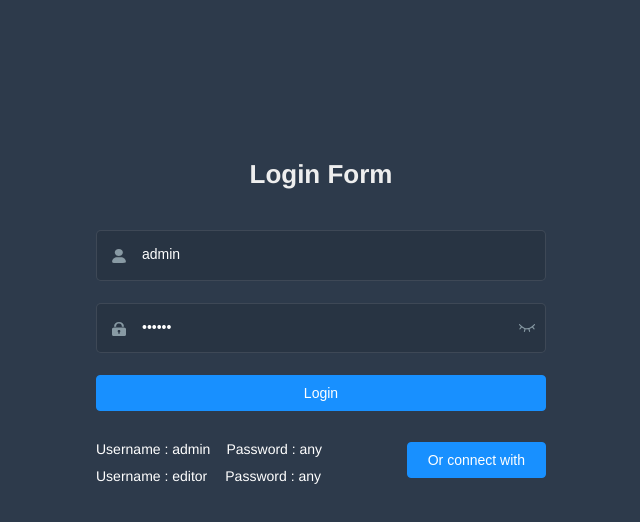
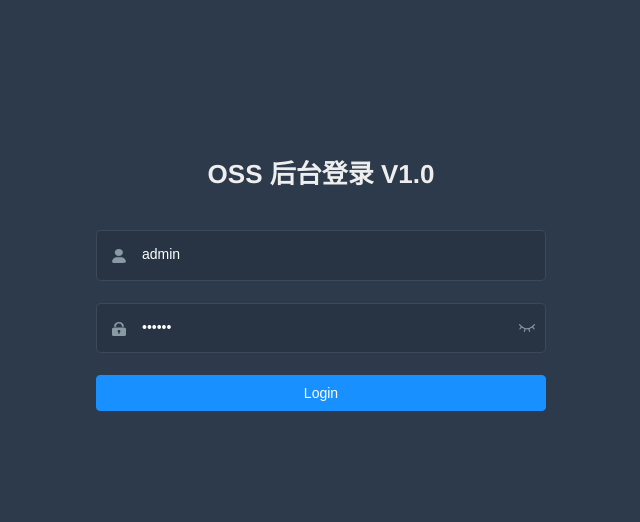
Before and after one commit to Edge2289/front_end, a Vue app: page /#/login in a window 1280 px wide. Shown: the top 522 px of the page, without its empty margins (319-959 px from the left). Built offline with nearby package versions, Linux system fonts and the light colour scheme.

Commit message:
提交无用的代码

```diff
--- a/src/views/login/index.vue
+++ b/src/views/login/index.vue
@@ -3,7 +3,7 @@
     <el-form ref="loginForm" :model="loginForm" :rules="loginRules" class="login-form" autocomplete="on" label-position="left">
 
       <div class="title-container">
-        <h3 class="title">Login Form</h3>
+        <h3 class="title">OSS 后台登录 V1.0</h3>
       </div>
 
       <el-form-item prop="username">
@@ -47,20 +47,6 @@
 
       <el-button :loading="loading" type="primary" style="width:100%;margin-bottom:30px;" @click.native.prevent="handleLogin">Login</el-button>
 
-      <div style="position:relative">
-        <div class="tips">
-          <span>Username : admin</span>
-          <span>Password : any</span>
-        </div>
-        <div class="tips">
-          <span style="margin-right:18px;">Username : editor</span>
-          <span>Password : any</span>
-        </div>
-
-        <el-button class="thirdparty-button" type="primary" @click="showDialog=true">
-          Or connect with
-        </el-button>
-      </div>
     </el-form>
 
     <el-dialog title="Or connect with" :visible.sync="showDialog">
```
